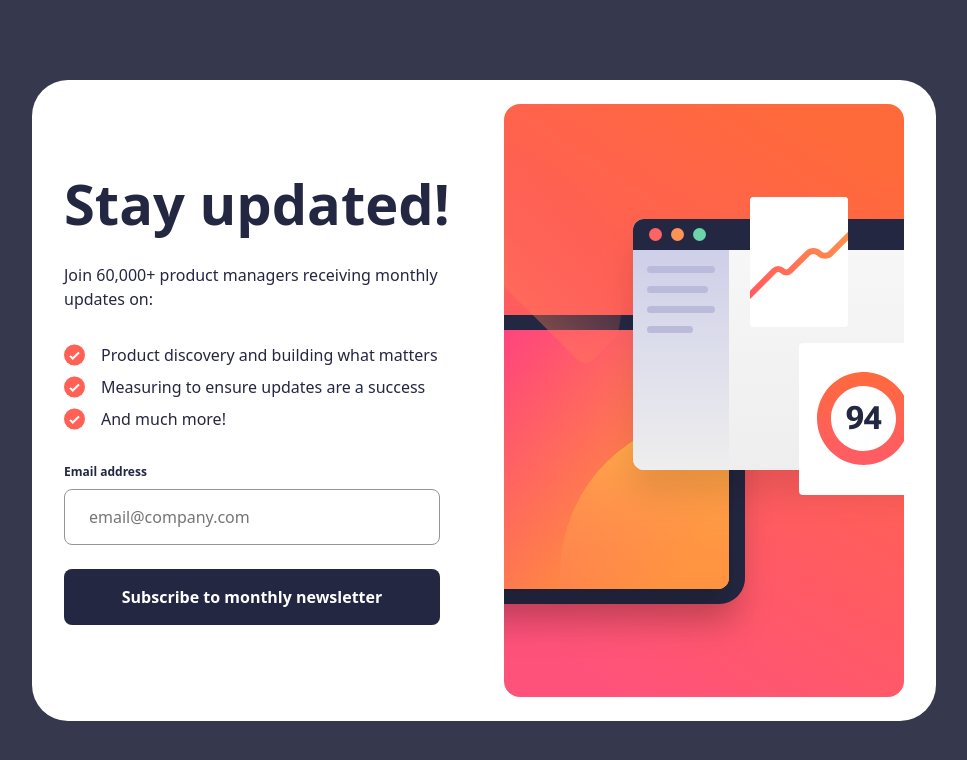
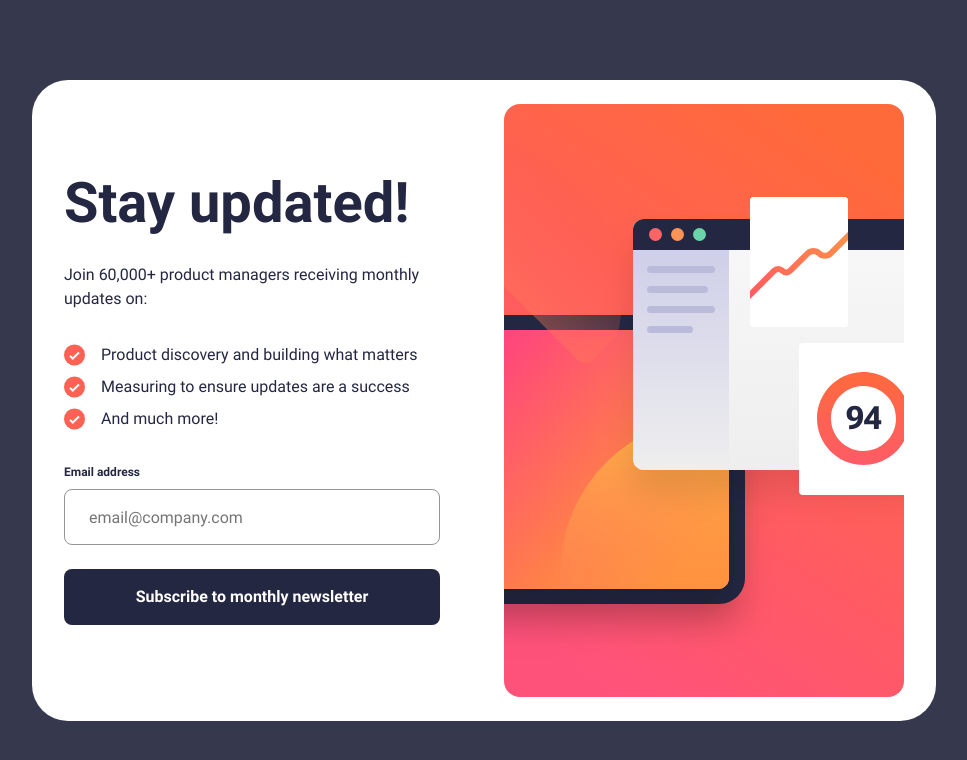
Before and after one commit to JoshLiu111/Newsletter-sign-up-form, a React (Vite) app: page / in a window 1280 px wide. Shown: the top 760 px of the page, without its empty margins (156-1123 px from the left). Built offline with nearby package versions, Linux system fonts and the light colour scheme.

Commit message:
fixed font issue

```diff
--- a/src/index.css
+++ b/src/index.css
@@ -1,4 +1,17 @@
-@import url("https://fonts.googleapis.com/css2?family=Roboto:wght@400;700&display=swap");
+@font-face {
+  font-family: "Roboto";
+  font-weight: 400;
+  font-style: normal;
+  src: url("./assets/fonts/Roboto-Regular.ttf") format("truetype");
+}
+
+@font-face {
+  font-family: "Roboto";
+  font-weight: 700;
+  font-style: normal;
+  src: url("./assets/fonts/Roboto-Bold.ttf") format("truetype");
+}
+
 :root {
   --white: #ffffff;
   --grey: #949494;
@@ -9,37 +22,37 @@
 }
 
 .text-preset-1 {
-  font-family: "Roboto Bold", system-ui, sans-serif;
-  font-weight: bold;
+  font-family: "Roboto", system-ui, sans-serif;
+  font-weight: 700;
   font-size: 56px;
   line-height: 1;
   letter-spacing: 0px;
 }
 .text-preset-1-mobile {
-  font-family: "Roboto Bold", system-ui, sans-serif;
-  font-weight: bold;
+  font-family: "Roboto", system-ui, sans-serif;
+  font-weight: 700;
   font-size: 40px;
   line-height: 1;
   letter-spacing: 0px;
 }
 .text-preset-2-bold {
-  font-family: "Roboto Bold", system-ui, sans-serif;
-  font-weight: bold;
+  font-family: "Roboto", system-ui, sans-serif;
+  font-weight: 700;
   font-size: 16px;
   line-height: 1.5;
   letter-spacing: 0px;
 }
 
 .text-preset-2-regular {
-  font-family: "Roboto Regular", system-ui, sans-serif;
+  font-family: "Roboto", system-ui, sans-serif;
   font-weight: 400;
   font-size: 16px;
   line-height: 1.5;
   letter-spacing: 0px;
 }
 .text-preset-3 {
-  font-family: "Roboto Bold", system-ui, sans-serif;
-  font-weight: bold;
+  font-family: "Roboto", system-ui, sans-serif;
+  font-weight: 700;
   font-size: 12px;
   line-height: 1.5;
   letter-spacing: 0px;
@@ -106,7 +119,6 @@
 .form-title {
   color: var(--blue-800);
   width: 100%;
-  white-space: nowrap;
 }
 .form-description {
   color: var(--blue-800);
@@ -328,8 +340,8 @@
     gap: 24px;
   }
   .form-title {
-    font-family: "Roboto Bold", system-ui, sans-serif;
-    font-weight: bold;
+    font-family: "Roboto", system-ui, sans-serif;
+    font-weight: 700;
     font-size: 40px;
     line-height: 1;
     letter-spacing: 0px;
@@ -358,8 +370,8 @@
     padding: 0 24px;
   }
   .success-title {
-    font-family: "Roboto Bold", system-ui, sans-serif;
-    font-weight: bold;
+    font-family: "Roboto", system-ui, sans-serif;
+    font-weight: 700;
     font-size: 40px;
     line-height: 1;
     letter-spacing: 0px;
```
